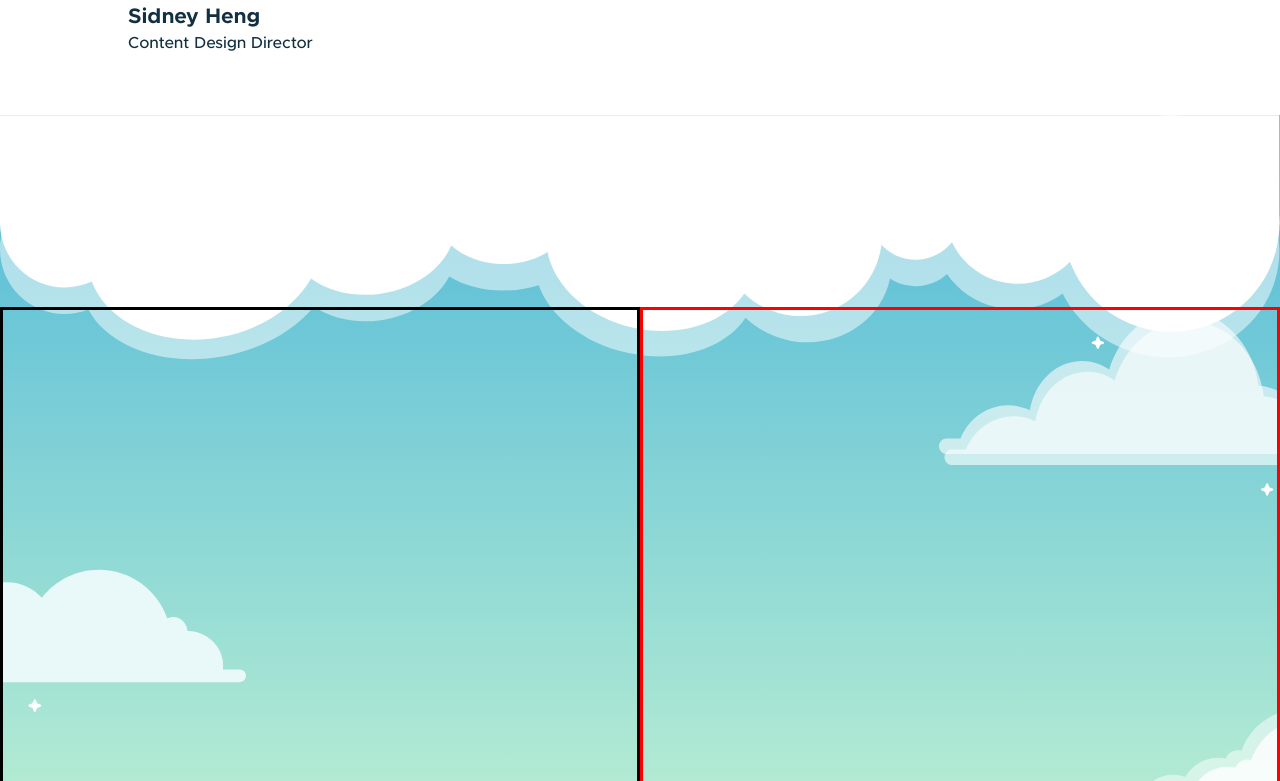
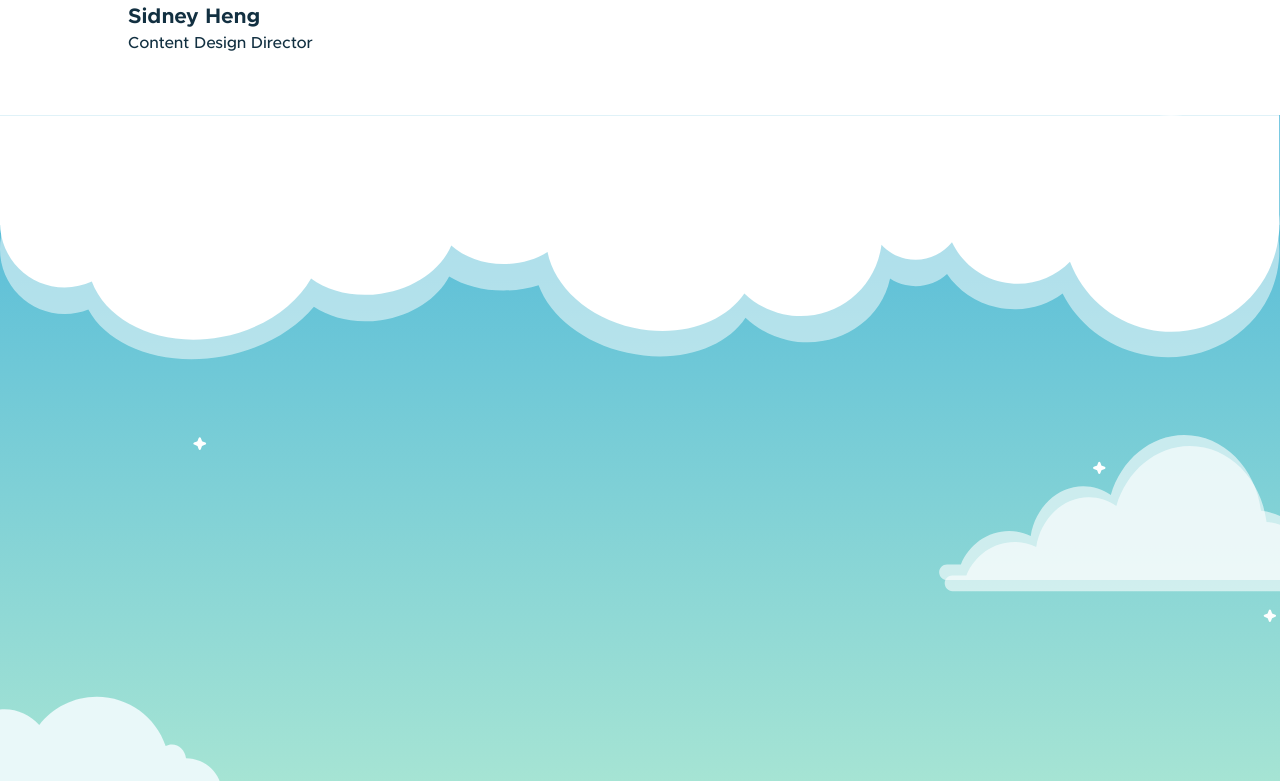
Before and after one commit to HackDavis/website-2025, a Next.js app: page /about-us in a window 1280 px wide. Shown: the part 4179-4960 px from the top of the page. Built offline with nearby package versions, Linux system fonts and the light colour scheme.

Commit message:
Adjusted padding

```diff
--- a/app/(pages)/about-us/_components/CloudBackground/CloudBackground.module.scss
+++ b/app/(pages)/about-us/_components/CloudBackground/CloudBackground.module.scss
@@ -30,7 +30,7 @@
     background-repeat: no-repeat;
     background-size: contain;
     background-position: top center;
-    padding-top: 15%;
+    padding-top: 25%;
     padding-bottom: 55%;
     display: flex;
     align-items: stretch;
@@ -46,7 +46,6 @@
         background-position: top left;
         display: flex;
         align-items: stretch;
-        border: 3px solid black;
     }
 
     .child2 {
@@ -58,7 +57,6 @@
         background-size: contain;
         background-position: top right;
         display: flex;
-        border: 3px solid red;
         align-items: stretch;
     }
 }
```
